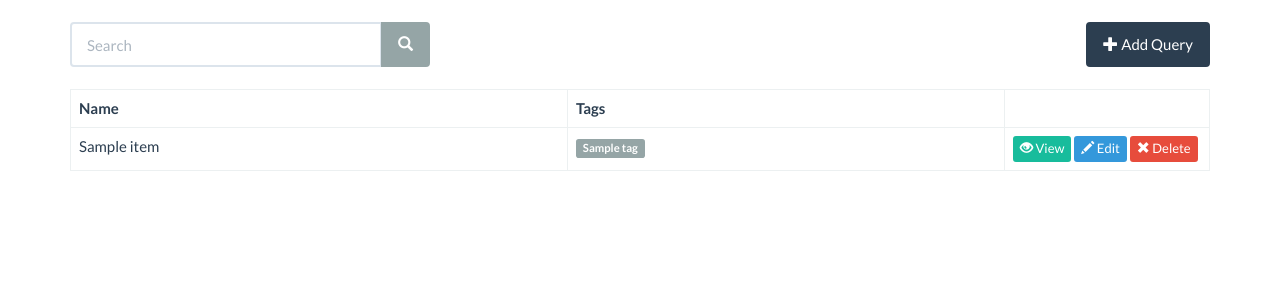
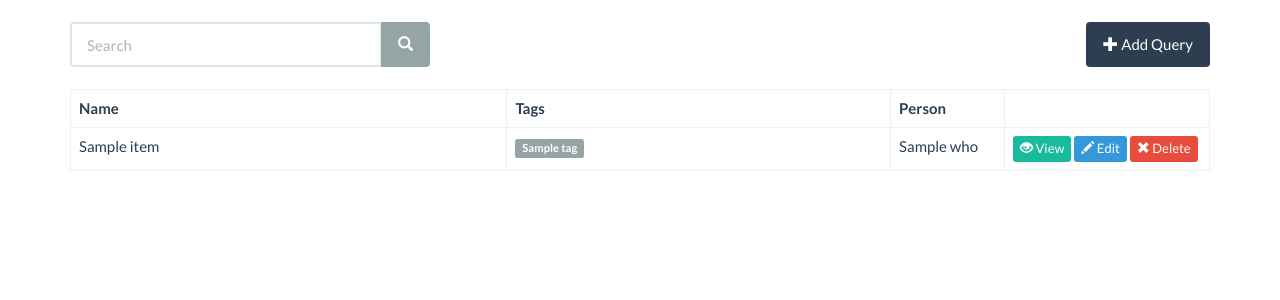
Before and after one commit to LogicSoftInd/LSQ, a Flask app: page / in a window 1280 px wide. Shown: the part 60-360 px from the top of the page. Run offline with Flask 2, Linux system fonts and the light colour scheme; a database or web service that is not in the repository returns one stand-in record (values such as "Sample title"); some libraries are stand-ins or nearby versions.

Commit message:
implementing corrections and adding person column to lsq.

```diff
--- a/app.py
+++ b/app.py
@@ -11,8 +11,9 @@ def index():
         searchword = request.args.get('search', '')
         if (searchword):
             queries = db.get_queries_for_search(searchword)
-            if len(queries)== len(db.get_queries()):
+            if len(queries) == 0:
                 flash("No record found", "error")
+                queries = db.get_queries()
         else:
             queries = db.get_queries()
 
--- a/db.py
+++ b/db.py
@@ -40,9 +40,9 @@ def update_query(id, title, sql, tags, desc, who):
             }}, upsert=False)
 
 def get_queries_for_search(searchword):
-    title =list(queries.find({"title":searchword}))
-    tags = list(queries.find({"tags":searchword}))
-    who = list(queries.find({"who":searchword}))
+    title =list(queries.find({"title":{"$regex": searchword, "$options": "$i"}}))
+    tags = list(queries.find({"tags":{"$regex": searchword, "$options":"$i" }}))
+    who = list(queries.find({"who":{"$regex": searchword, "$options":"$i" }}))
 
     if len(title) > 0:
         return title
@@ -51,7 +51,7 @@ def get_queries_for_search(searchword):
     elif len(who) > 0:
         return who
     else:
-        return get_queries()
+        return []
 
 def delete_query(id):
     queries.remove({"_id": ObjectId(id)})
--- a/templates/index.html
+++ b/templates/index.html
@@ -26,7 +26,7 @@
   <div class="col-md-4">
   <form action="" method="GET">
     <div class="input-group">
-      <input type="text" name="search" placeholder="Search" class="form-control" maxlength="50">
+      <input type="text" name="search" value="{{issearchword}}" placeholder="Search" class="form-control" maxlength="50">
       <span class="input-group-btn">
         <button class="btn btn-default" >
           <span class="glyphicon glyphicon-search" aria-hidden="true"></span>
@@ -53,6 +53,7 @@
         <tr>
           <th>Name</th>
           <th>Tags</th>
+          <th width="10%">Person</th>
           <th style="width:18%"></th>
         </tr>
         {% if queries|length > 0 %}
@@ -64,6 +65,7 @@
                 <span class="label label-default">{{tag}}</span>
               {% endfor %}
               </td>
+              <td>{{query.who}}</td>
               <td>
                 <a href="{{ url_for("query_view", id=query._id) }}" class="btn btn-success btn-xs"><span class="glyphicon glyphicon-eye-open"></span> View</a>
                 <a href="{{ url_for("query_edit", id=query._id) }}" class="btn btn-info btn-xs"><span class="glyphicon glyphicon-pencil"></span> Edit</a>
```
